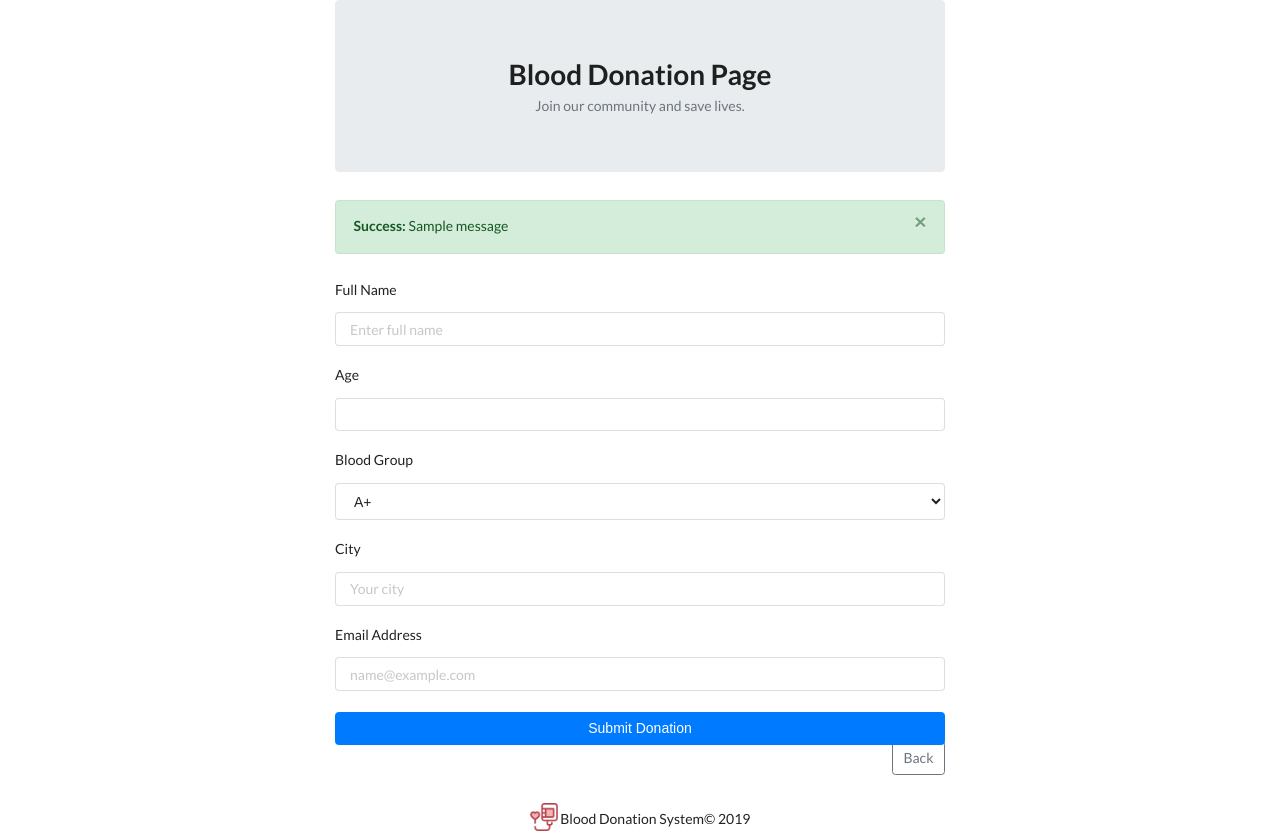
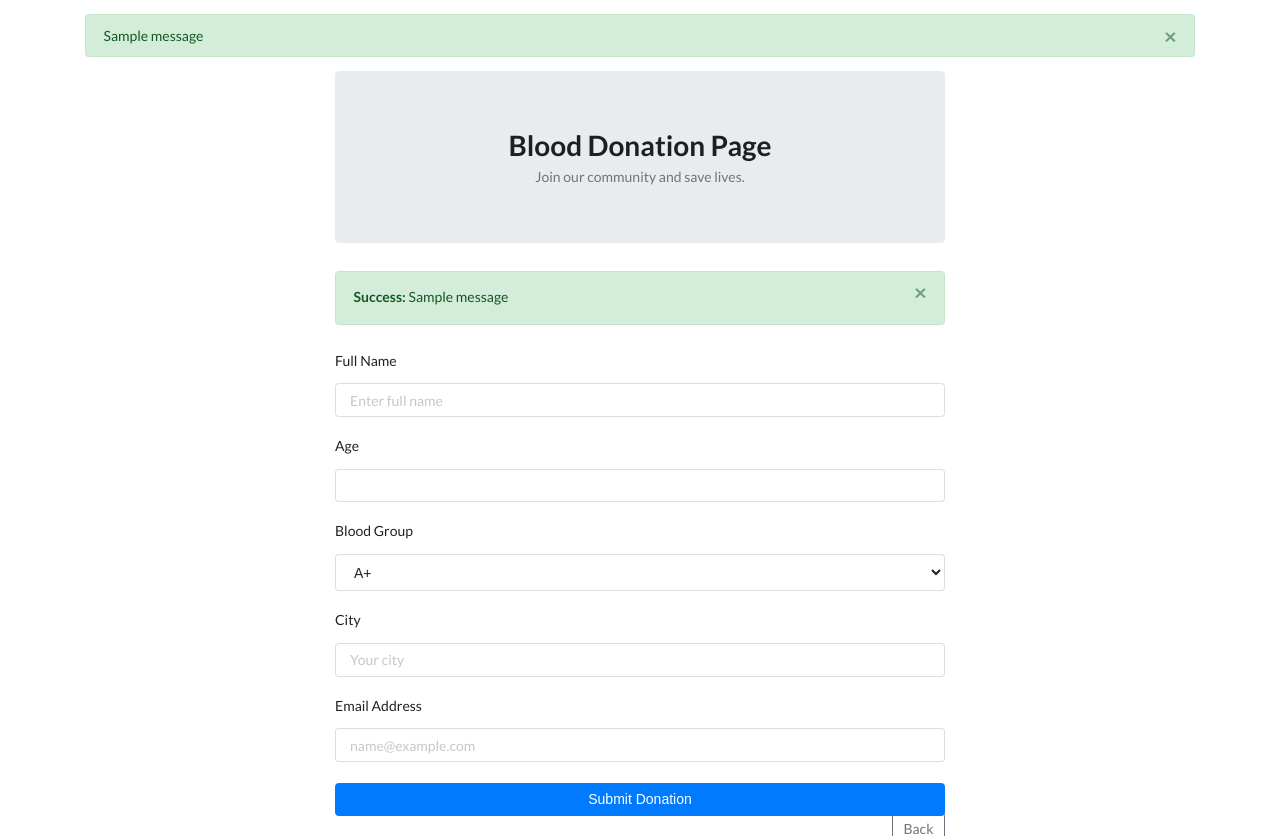
Before and after one commit to Ha-Mundo/Blood-Connect, a Flask app: page /blood_donation in a window 1280 px wide. Shown: the top 836 px of the page. Run offline with Flask 3, Linux system fonts and the light colour scheme; a user stored in the database is signed in; one stand-in notice (Sample message) is shown; some libraries are stand-ins or nearby versions.

Commit message:
fix: centralized flash messaging in base template

```diff
--- a/templates/base.html
+++ b/templates/base.html
@@ -15,6 +15,21 @@
   </head>
 
   <body id="content">
+    <div class="container mt-3">
+    {% with messages = get_flashed_messages(with_categories=true) %}
+      {% if messages %}
+        {% for category, message in messages %}
+          <div class="alert alert-{{ category }} alert-dismissible fade show" role="alert">
+            {{ message }}
+            <button type="button" class="close" data-dismiss="alert" aria-label="Close">
+              <span aria-hidden="true">&times;</span>
+            </button>
+          </div>
+        {% endfor %}
+      {% endif %}
+    {% endwith %}
+    </div>
+
     <div>
         {% block content %}
         {% endblock %}
```
